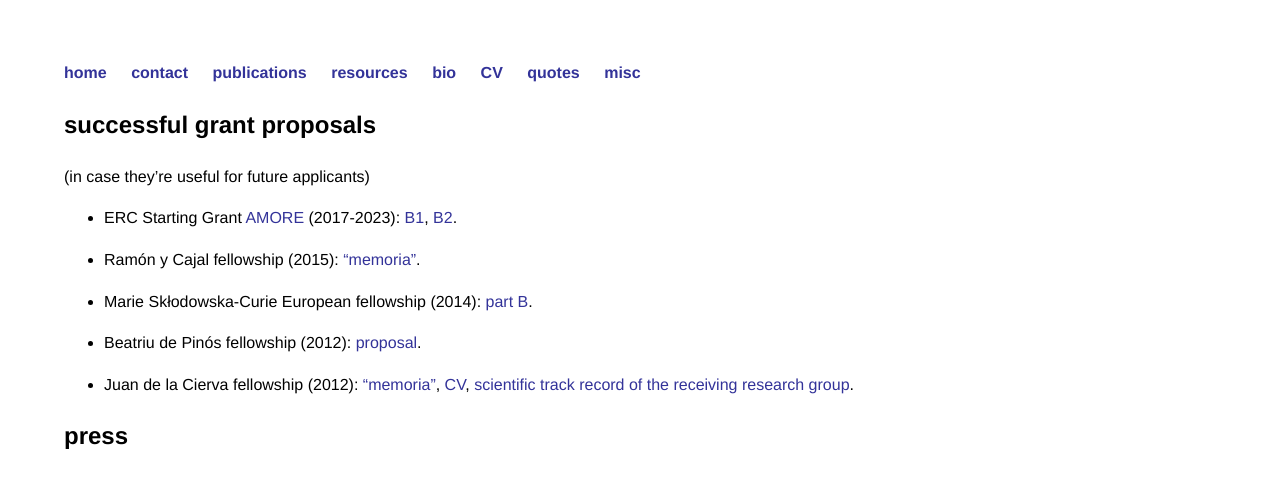
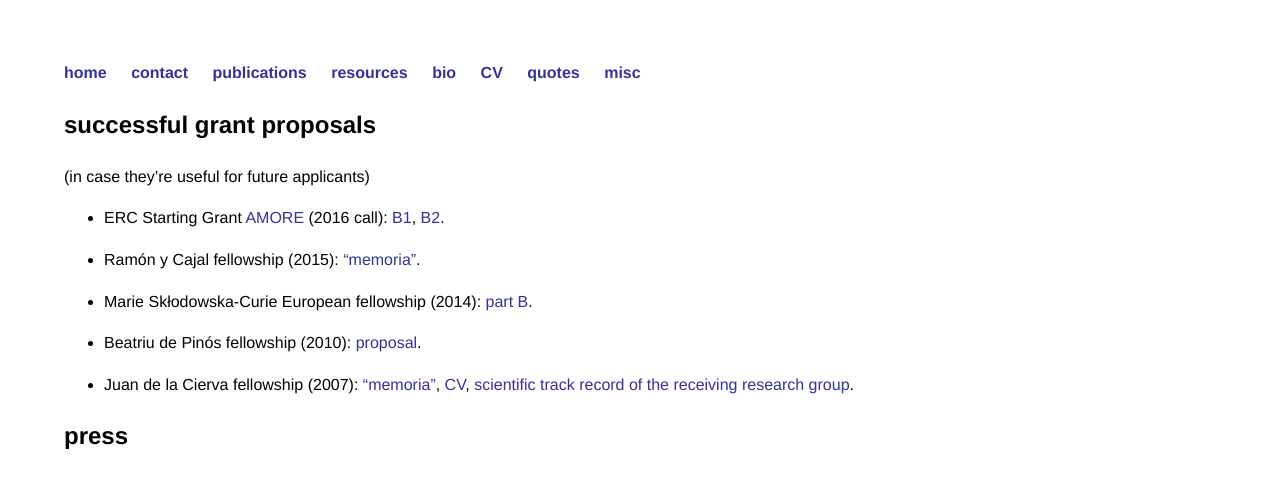
Before and after one commit to gboleda/gboleda.github.io, a Jekyll site: the page built from misc.md, in a window 1280 px wide. Shown: the top 480 px of the page. Built offline with Jekyll 4.4.1, drawn with Linux system fonts in a browser that asks for light colours.

Commit message:
correct dates

```diff
--- a/misc.md
+++ b/misc.md
@@ -7,15 +7,15 @@
 
 (in case they're useful for future applicants)
 
-- ERC Starting Grant [AMORE](https://www.upf.edu/web/amore) (2017-2023): [B1](proposals/B1-AMORE-ERC_StG_2016-def.pdf), [B2](proposals/B2-AMORE-ERC_StG_2016-def.pdf).
+- ERC Starting Grant [AMORE](https://www.upf.edu/web/amore) (2016 call): [B1](proposals/B1-AMORE-ERC_StG_2016-def.pdf), [B2](proposals/B2-AMORE-ERC_StG_2016-def.pdf).
 
 - Ramón y Cajal fellowship (2015): ["memoria"](proposals/2015_memoria_lineas_invest_investigadores_ryc_MINECO-gboleda-sub.pdf).
 
 - Marie Skłodowska-Curie European fellowship (2014): [part B](proposals/gboleda-1.MSCA-IF-EF-ST-Part-B-final.pdf).
 
-- Beatriu de Pinós fellowship (2012): [proposal](proposals/annex__bp_2010_mod_a_(ii)GBT_v3.pdf).
+- Beatriu de Pinós fellowship (2010): [proposal](proposals/annex__bp_2010_mod_a_(ii)GBT_v3.pdf).
 
-- Juan de la Cierva fellowship (2012): ["memoria"](proposals/memoria-jdc07-gbt-english.pdf), [CV](proposals/cv-jd-c07-gbt.pdf), [scientific track record of the receiving research group](proposals/historial-jdc07-gbt-english.pdf).
+- Juan de la Cierva fellowship (2007): ["memoria"](proposals/memoria-jdc07-gbt-english.pdf), [CV](proposals/cv-jd-c07-gbt.pdf), [scientific track record of the receiving research group](proposals/historial-jdc07-gbt-english.pdf).
 
 ## press
 
```
